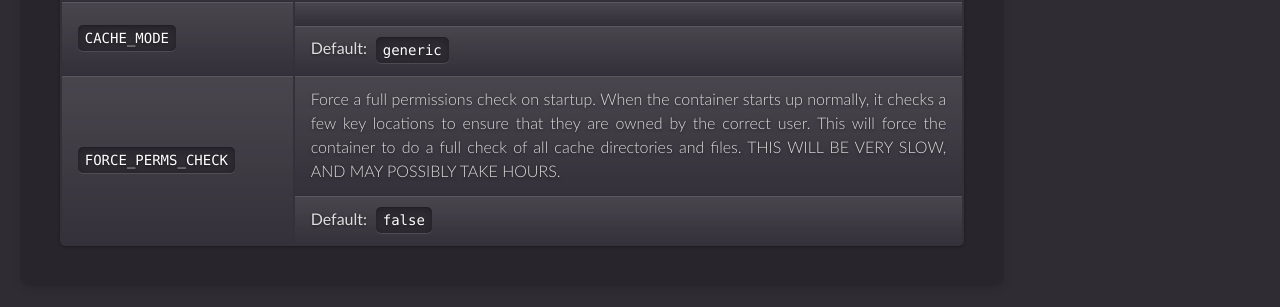
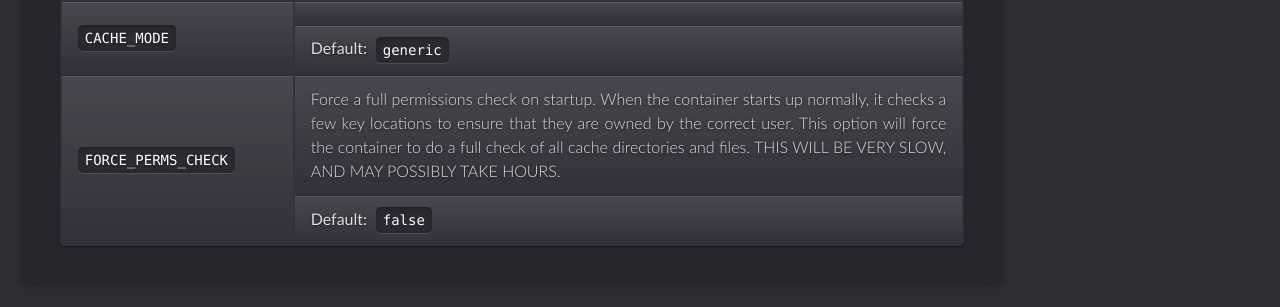
Before and after one commit to lancachenet/lancachenet.github.io, a Jekyll site: the page built from _docs/containers/monolithic/variables.md, in a window 1280 px wide and 900 px high, scrolled down 2132 px. Shown: the part 371-678 px from the top of the window. Built offline with Jekyll 4.4.1, drawn with Linux system fonts in a browser that asks for light colours; comment, search, counter and statistics services are not loaded.

Commit message:
Update lancache_env_vars.yml

```diff
--- a/_data/lancache_env_vars.yml
+++ b/_data/lancache_env_vars.yml
@@ -66,7 +66,7 @@
     default: generic
   - name: FORCE_PERMS_CHECK
     description: >-
-      Force a full permissions check on startup.  When the container starts up normally, it checks a few key locations to ensure that they are owned by the correct user.  This will force the container to do a full check of all cache directories and files.  THIS WILL BE VERY SLOW, AND MAY POSSIBLY TAKE HOURS.
+      Force a full permissions check on startup.  When the container starts up normally, it checks a few key locations to ensure that they are owned by the correct user.  This option will force the container to do a full check of all cache directories and files.  THIS WILL BE VERY SLOW, AND MAY POSSIBLY TAKE HOURS.
     default: false
 
 
```
